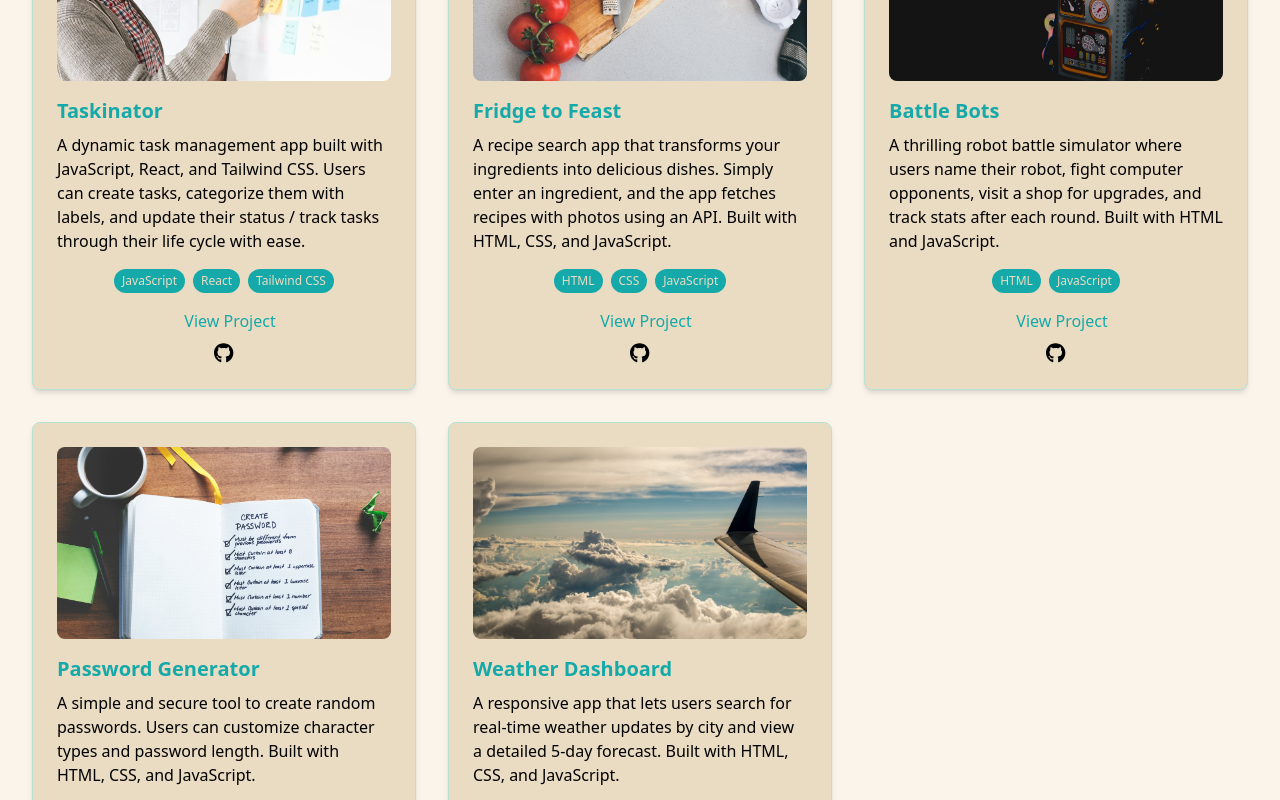
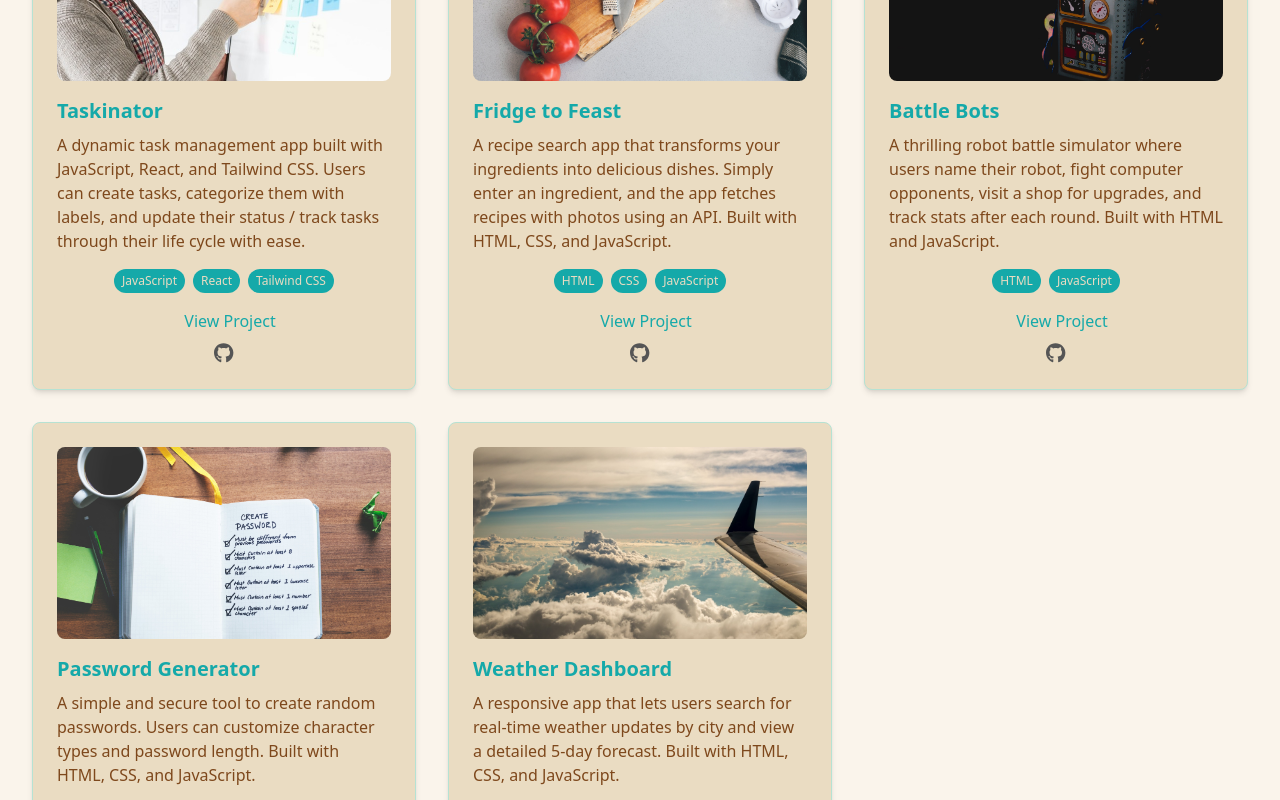
Before and after one commit to Tthompson8416/tanesiacodes, a React (Vite) app: page / in a window 1280 px wide. Shown: the part 1420-2220 px from the top of the page. Built offline with nearby package versions, Linux system fonts and the light colour scheme.

Commit message:
Project paragraph text color updated

```diff
--- a/tailwind.config.js
+++ b/tailwind.config.js
@@ -11,8 +11,8 @@ export default {
         'custom-light': '#eadcc2', // Light background for cards
         'custom-accent': '#15a9a9', // Accent color for headings and buttons
         'custom-border': '#b6e2d3', // Border color
-        'custom-gh': '#', // Intro / footer text color
-        'custom-subtext': '#', // Project Description text color
+        'custom-gh': '#555555', // Intro / footer text color
+        'custom-subtext': '#7e481c', // Project Description text color
         'custom-intro-bg': '#15a9a9',
         'custom-intro-text': '#eadcc2',
     },
```
